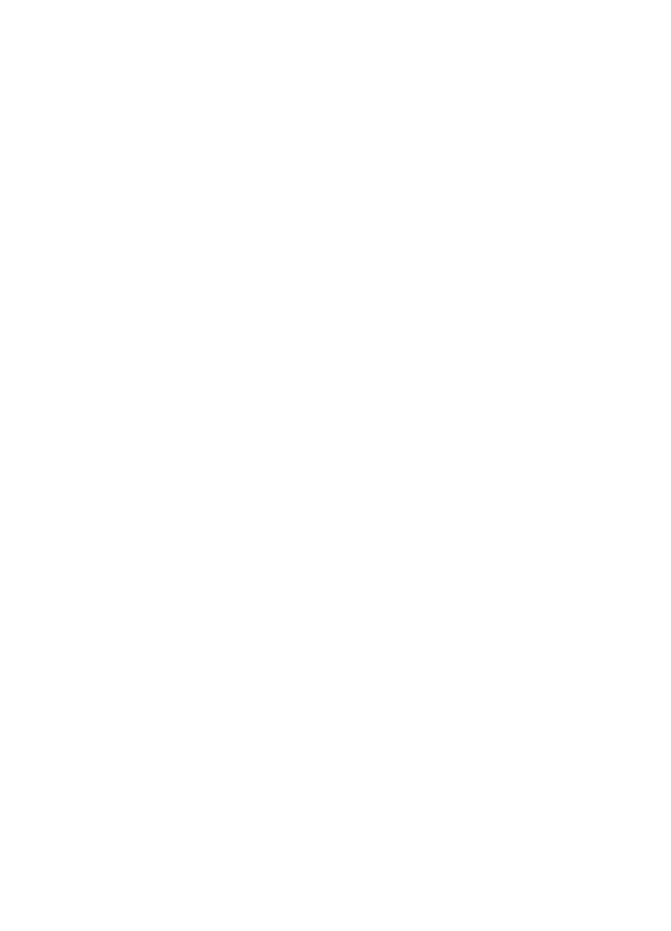
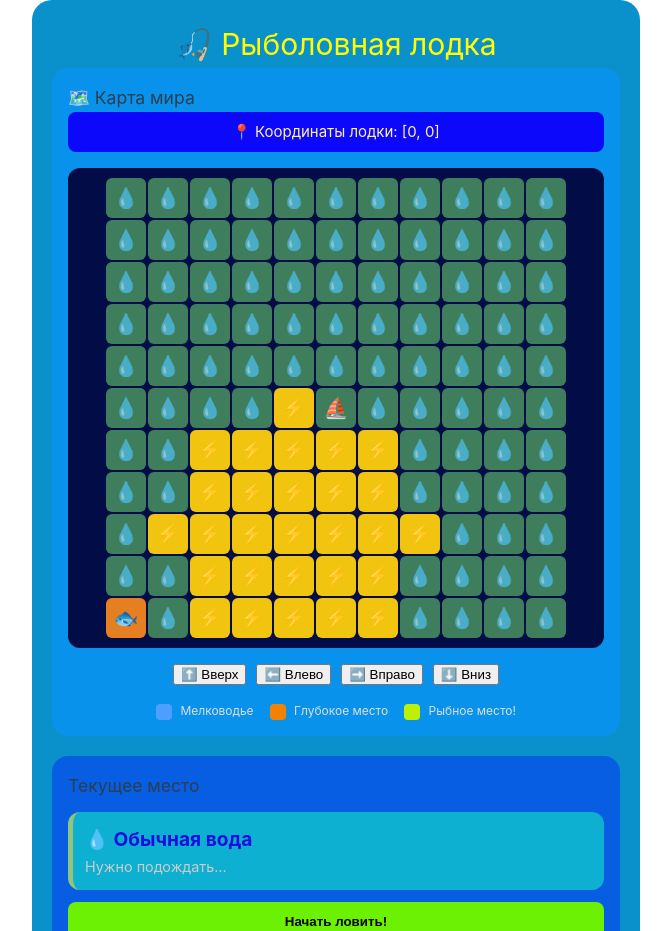
Before and after one commit to reznikovkg/vue-3-docker-compose, a Vue app in the folder vue/: page /game in a window 1280 px wide. Before the commit this address had no page. Shown: the top 931 px of the page, without its empty margins (0-671 px from the left). Before the commit the page ends 800 px from the top, so only its background shows below. Built offline with nearby package versions, Linux system fonts and the light colour scheme.

Commit message:
поправки в css цветах

```diff
--- a/vue/src/components/pages/FishingGame.vue
+++ b/vue/src/components/pages/FishingGame.vue
@@ -147,7 +147,7 @@
 .time {
   font-size: 24px;
   font-weight: bold;
-  color: #ffd966;
+  color: #f51d00;
   margin: 10px 0;
 }
 
--- a/vue/src/components/pages/FishingZone.vue
+++ b/vue/src/components/pages/FishingZone.vue
@@ -30,7 +30,7 @@
 
 <style scoped>
 .fishing-zone {
-  background: #1e2a1c;
+  background: #075ee2;
   border-radius: 16px;
   padding: 16px;
   margin-bottom: 20px;
@@ -39,7 +39,7 @@
 .zone-card {
   padding: 12px;
   border-radius: 12px;
-  background: #2b3b26;
+  background: #0db0d1;
   margin: 12px 0;
   border-left: 5px solid;
 }
@@ -47,7 +47,7 @@
 .zone-name {
   font-size: 1.2rem;
   font-weight: bold;
-  color: #ffefb9;
+  color: #1c0edc;
 }
 
 .zone-desc {
@@ -58,7 +58,7 @@
 .fish-button {
   width: 100%;
   padding: 12px;
-  background: #e0b354;
+  background: #6cf105;
   border: none;
   border-radius: 8px;
   cursor: pointer;
--- a/vue/src/components/pages/GameMap.vue
+++ b/vue/src/components/pages/GameMap.vue
@@ -177,10 +177,10 @@
 }
 
 .legend-color.medium {
-    background: #e67e22;
+    background: #f18204;
 }
 
 .legend-color.high {
-    background: #f1c40f;
+    background: #bdf006;
 }
 </style>
--- a/vue/src/components/pages/GamePage.vue
+++ b/vue/src/components/pages/GamePage.vue
@@ -28,7 +28,7 @@
 
 const fishingZones = ref([
     { name: '🌊 Мелководье', type: 'low', x: 15, y: -10, radius: 3, delay: 3000, color: '#4d9eff' },
-    { name: '🐟 Глубокое место', type: 'medium', x: -5, y: 8, radius: 3, delay: 1200, color: '#e67e22' },
+    { name: '🐟 Среднее место', type: 'medium', x: -5, y: 8, radius: 3, delay: 1200, color: '#e67e22' },
     { name: '⚡ Рыбное место!', type: 'high', x: -1, y: 3, radius: 3, delay: 0, color: '#f1c40f' }
 ])
 
@@ -143,7 +143,7 @@
 .game-container {
     max-width: 1200px;
     margin: 0 auto;
-    background: #0f2b1f;
+    background: #0a91cc;
     border-radius: 20px;
     padding: 20px;
 }
--- a/vue/src/components/pages/IndexPage.vue
+++ b/vue/src/components/pages/IndexPage.vue
@@ -1,17 +1,10 @@
 <template>
   Index
 
-  <div>
-    <RouterLink :to="{ name: $routes.EXAMPLE }">
-     To Example
-    </RouterLink>
-  </div>
 </template>
 
 <script setup lang="ts">
 
 </script>
 
-<style scoped>
-
-</style>
+<style scoped></style>
--- a/vue/src/router/index.js
+++ b/vue/src/router/index.js
@@ -1,24 +1,20 @@
 import { createWebHistory, createRouter } from 'vue-router'
-
 import IndexPage from './../components/pages/IndexPage.vue'
 import ExamplePage from './../components/pages/ExamplePage.vue'
+import GamePage from '@/components/pages/GamePage.vue'
 
 export const ROUTES = {
   EXAMPLE: 'EXAMPLE',
   INDEX: 'INDEX',
+  GAME: 'GAME',
 }
 
 const routes = [
   {
-    name: ROUTES.EXAMPLE,
-    path: '/example',
-    component: ExamplePage
-  },
-  {
-    name: ROUTES.INDEX,
-    path: '/',
-    component: IndexPage
-  },
+    name: ROUTES.GAME,
+    path: '/game',
+    component: GamePage
+  }
 ]
 
 export const router = createRouter({
```
